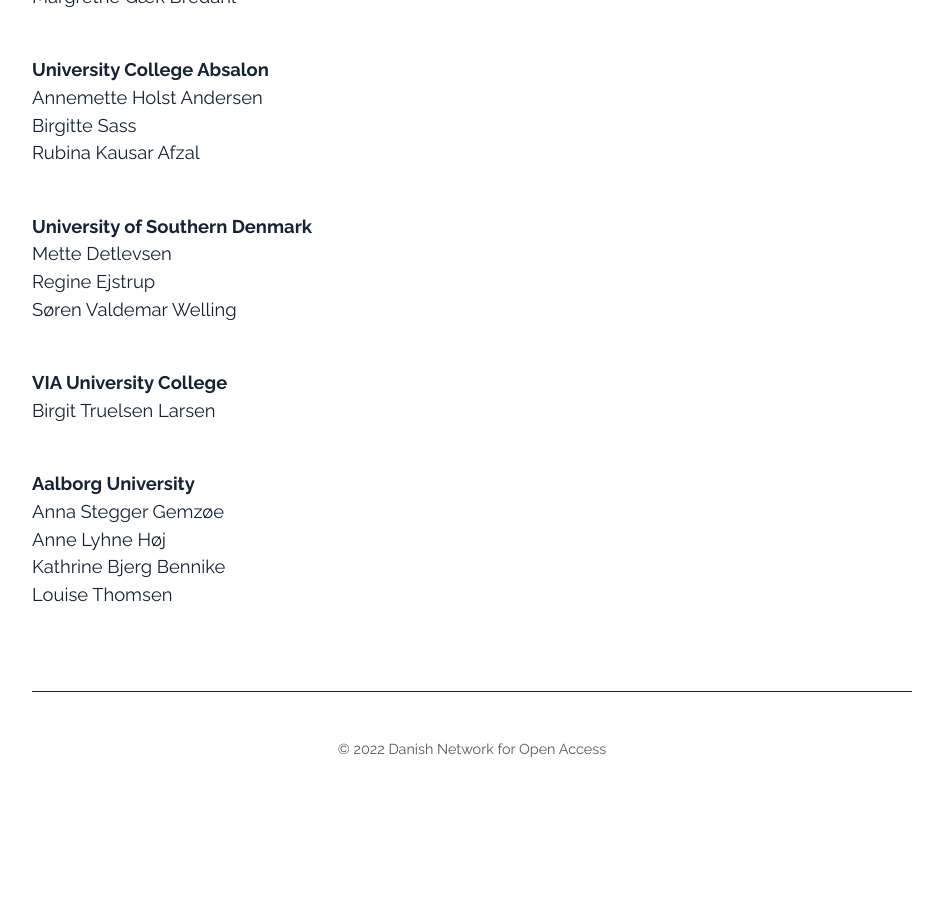
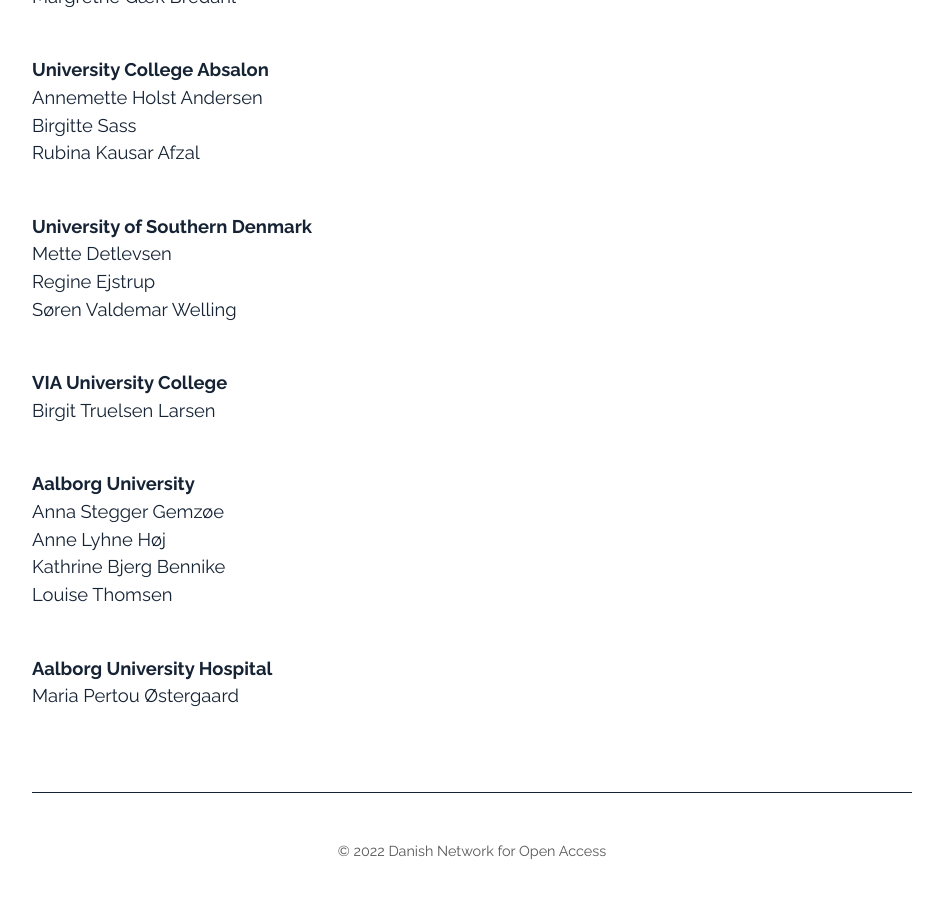
Before and after one commit to openaccess-dk/openaccess-dk.github.io, a Jekyll site: the page built from index.md, in a window 1280 px wide and 900 px high, scrolled down 1658 px. Shown: the whole window, without its empty margins (168-1111 px from the left). Built offline with Jekyll 4.4.1, drawn with Linux system fonts in a browser that asks for light colours; before the commit the page ends 2456 px from its top, so only the background shows below that.

Commit message:
Update index.md

```diff
--- a/index.md
+++ b/index.md
@@ -64,4 +64,7 @@
 Anna Stegger Gemzøe<br/>
 Anne Lyhne Høj<br/>
 Kathrine Bjerg Bennike<br/>
-Louise Thomsen<br/>
+Louise Thomsen<br/><br/>
+
+**Aalborg University Hospital**<br/>
+Maria Pertou Østergaard<br/>
```
